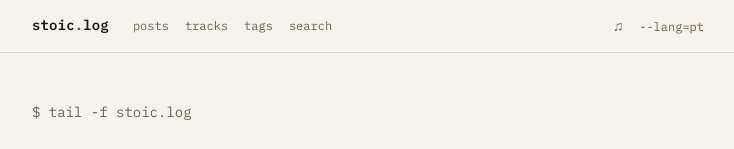
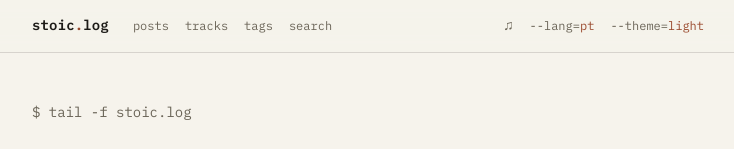
Before and after one commit to cicatrizdev/stoic-log, a Next.js app: page /en in a window 1280 px wide. Shown: the top 149 px of the page, without its empty margins (272-1006 px from the left). Built offline with nearby package versions, Linux system fonts and the light colour scheme; no server answers.

Commit message:
fix: keep the theme toggle visible
It only appeared after a stored preference, so first-time visitors
never saw it. Stamp data-theme from the OS and always show the control.

```diff
--- a/src/components/theme/ThemeScript.tsx
+++ b/src/components/theme/ThemeScript.tsx
@@ -2,7 +2,7 @@
  * Inline, render-blocking script that applies the stored or OS theme before
  * first paint so there is no flash. Kept tiny and dependency-free on purpose.
  */
-const script = `(function(){try{var t=localStorage.getItem('theme');if(t==='light'||t==='dark'){document.documentElement.dataset.theme=t}}catch(e){}})()`
+const script = `(function(){var t;try{t=localStorage.getItem('theme')}catch(e){}if(t!=='light'&&t!=='dark'){t=matchMedia('(prefers-color-scheme: dark)').matches?'dark':'light'}document.documentElement.dataset.theme=t})()`
 
 export function ThemeScript() {
   return <script dangerouslySetInnerHTML={{ __html: script }} />
--- a/src/components/theme/ThemeToggle.module.css
+++ b/src/components/theme/ThemeToggle.module.css
@@ -1,5 +1,5 @@
 .toggle {
-  display: none;
+  display: inline-flex;
   align-items: baseline;
   background: none;
   border: 0;
@@ -7,10 +7,6 @@
   cursor: pointer;
   font-family: var(--font-mono);
   font-size: var(--text-xs);
-}
-
-:global(html[data-theme]) .toggle {
-  display: inline-flex;
 }
 
 .flag {
@@ -22,10 +18,17 @@
   color: var(--accent);
 }
 
-:global(html[data-theme='dark']) .whenLight {
+:global(html[data-theme='dark']) .whenLight,
+:global(html:not([data-theme='dark'])) .whenDark {
   display: none;
 }
 
-:global(html:not([data-theme='dark'])) .whenDark {
-  display: none;
+@media (prefers-color-scheme: dark) {
+  :global(html:not([data-theme])) .whenLight {
+    display: none;
+  }
+
+  :global(html:not([data-theme])) .whenDark {
+    display: inline;
+  }
 }
--- a/src/components/theme/ThemeToggle.tsx
+++ b/src/components/theme/ThemeToggle.tsx
@@ -8,9 +8,15 @@ type Props = {
   dark: string
 }
 
+function isDark(root: HTMLElement): boolean {
+  if (root.dataset.theme === 'dark') return true
+  if (root.dataset.theme === 'light') return false
+  return window.matchMedia('(prefers-color-scheme: dark)').matches
+}
+
 function toggle() {
   const root = document.documentElement
-  const next = root.dataset.theme === 'dark' ? 'light' : 'dark'
+  const next = isDark(root) ? 'light' : 'dark'
   root.dataset.theme = next
   try {
     localStorage.setItem('theme', next)
@@ -22,7 +28,6 @@ function toggle() {
 /**
  * Renders identical markup on server and client; which label is visible is
  * decided purely by CSS from `[data-theme]`, so there is nothing to hydrate.
- * Hidden entirely until the ThemeScript has run (no JS → no toggle).
  */
 export function ThemeToggle({ label, light, dark }: Props) {
   return (
```
